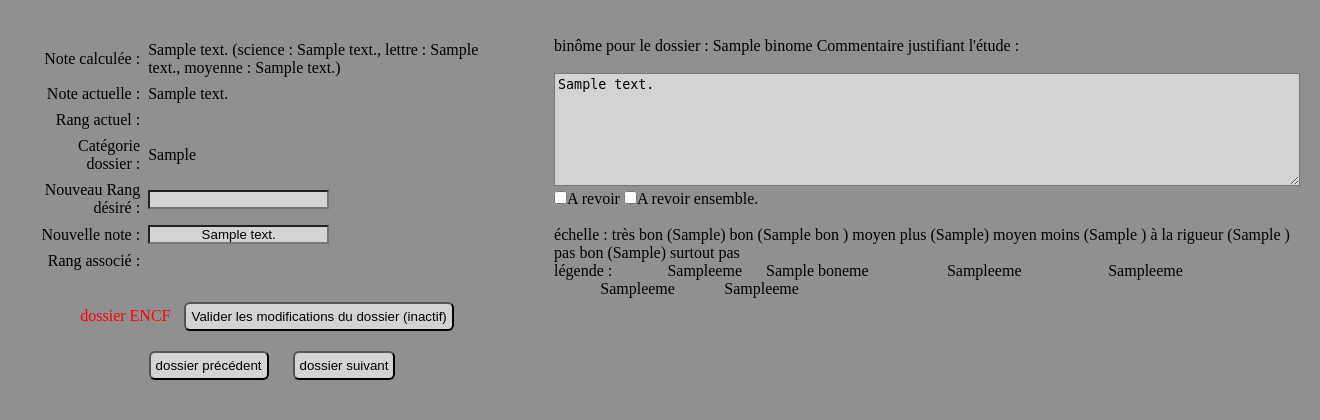
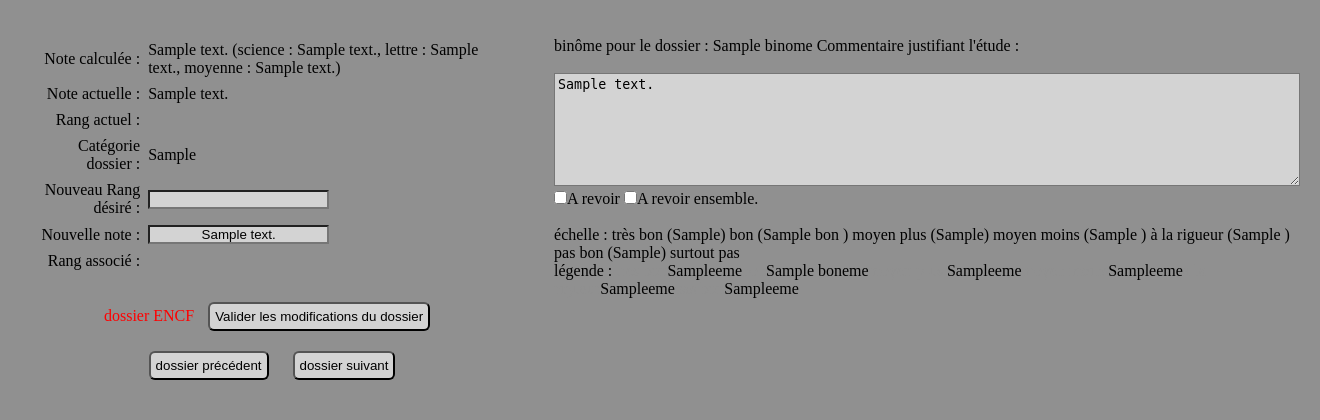
Before and after one commit to JeromeCirm/sitempsi, a Django app: template etudedossier2023/templates/etudedossier2023/traitement.html in a window 1320 px wide. Shown: the part 606-1026 px from the top of the page. Run offline with Django 4.2, Linux system fonts and the light colour scheme; tables that the repository leaves empty hold one stand-in row (values such as "Sample post"); the template is opened without the code that fills it: values that come from a table or form of the project are taken from there, most other values are stand-ins (such as "Sample title", 1, 10 or a date in 2020); parts of the project's set-up code (start-up, migrations or seed data) failed here and were passed over.

Commit message:
Update traitement.html

```diff
--- a/etudedossier2023/templates/etudedossier2023/traitement.html
+++ b/etudedossier2023/templates/etudedossier2023/traitement.html
@@ -127,7 +127,7 @@ var categorie="{{ dossier.categorieDossier }}"
         <TR><TD>Nouvelle note : </TD><TD><input form="Formulaire" id="NouvelleNote" name="NouvelleNote" onkeyup="modif_note()" value="{{ dossier.noteActuelle }}"></TD></TR>
         <TR><TD>Rang associé : </TD><TD><SPAN id="NouveauRang"></SPAN></TD></TR>
         </TABLE><BR>{% if dossier.encf != 'ECF' %}<SPAN style="color:red;""> dossier ENCF </SPAN>{% endif %}
-        <button type="button" id="ValideNote" onclick="validation_note()">Valider les modifications du dossier (inactif)</button> <BR>
+        <button type="button" id="ValideNote" onclick="validation_note()">Valider les modifications du dossier</button> <BR>
             <button type="button" onclick="change_numero({{ ligne|add:"-1" }})">dossier précédent</button>
             <button type="button" onclick="change_numero({{ ligne|add:"1" }})">dossier suivant</button>
 
@@ -317,7 +317,8 @@ function modif_note() { // Affiche le rang correspondant à la nouvelle note
 }
 
 function validation_note() {  //vérifie que la nouvelle note est correcte avant de mettre à jour la bdd
-    return
+    // return //
+    // rendre inactif pour les années suivantes //
     if (verif_modif_note()) {
         modif_note()
         nouvelle_categorie=trouve_categorie(NouveauRang.textContent)
```
